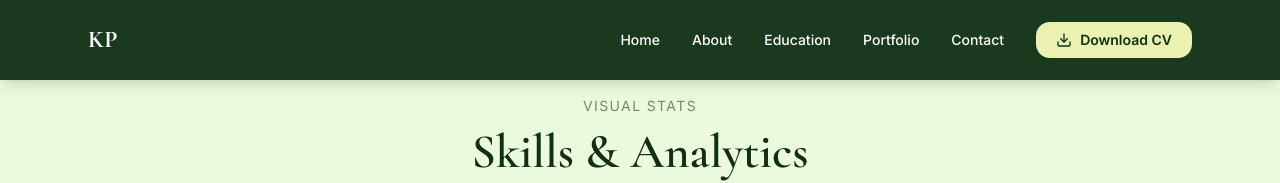
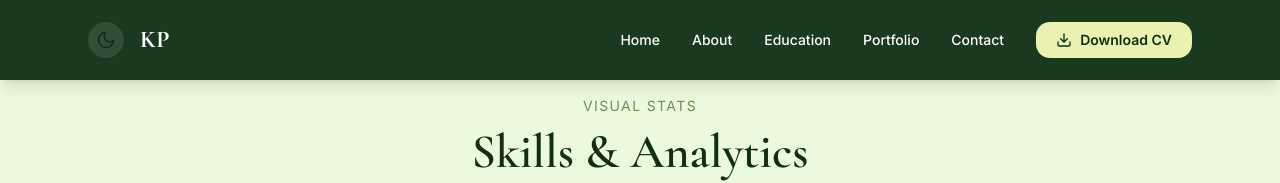
Before and after one commit to pablokrsh/Krisha-Online-Portfolio, a React (Vite) app: page /skills in a window 1280 px wide. Shown: the top 183 px of the page. Built offline with nearby package versions, Linux system fonts and the light colour scheme.

Commit message:
Add dark/light mode toggle in navbar

```diff
--- a/src/App.jsx
+++ b/src/App.jsx
@@ -1,4 +1,5 @@
 import { BrowserRouter, Routes, Route } from 'react-router-dom'
+import { ThemeProvider } from './context/ThemeContext'
 import Navbar from './components/Navbar'
 import Hero from './components/Hero'
 import Footer from './components/Footer'
@@ -11,6 +12,7 @@ import Contact from './pages/Contact'
 
 function App() {
   return (
+    <ThemeProvider>
       <BrowserRouter>
         <div className="min-h-screen bg-mint-100">
           <a href="#main-content" className="skip-link">Skip to main content</a>
@@ -29,6 +31,7 @@ function App() {
           <ScrollToTop />
         </div>
       </BrowserRouter>
+    </ThemeProvider>
   )
 }
 
--- a/src/components/Navbar.jsx
+++ b/src/components/Navbar.jsx
@@ -1,6 +1,7 @@
 import { useState, useEffect } from 'react'
-import { FiMenu, FiX, FiDownload } from 'react-icons/fi'
+import { FiMenu, FiX, FiDownload, FiSun, FiMoon } from 'react-icons/fi'
 import { Link, useLocation } from 'react-router-dom'
+import { useTheme } from '../context/ThemeContext'
 
 const navLinks = [
   { name: 'Home', href: '/' },
@@ -12,6 +13,7 @@ const navLinks = [
 
 export default function Navbar() {
   const location = useLocation()
+  const { theme, toggleTheme } = useTheme()
   const [mobileOpen, setMobileOpen] = useState(false)
 
   // Scroll to top on route change
@@ -33,6 +35,15 @@ export default function Navbar() {
       className="fixed top-0 left-0 right-0 z-50 h-20 bg-forest-900/95 backdrop-blur-[18px] shadow-lg"
     >
       <div className="container-main h-full flex items-center justify-between px-6 md:px-12">
+        {/* Left side: Theme toggle + Logo */}
+        <div className="flex items-center gap-4">
+          <button
+            onClick={toggleTheme}
+            aria-label={theme === 'light' ? 'Switch to dark mode' : 'Switch to light mode'}
+            className="p-2 rounded-lg bg-white/10 hover:bg-white/20 transition-colors duration-300"
+          >
+            {theme === 'light' ? <FiMoon size={20} /> : <FiSun size={20} />}
+          </button>
           <Link
             to="/"
             className="font-heading text-2xl font-bold text-white tracking-wide transition-colors duration-300 hover:text-lime-300"
@@ -40,6 +51,7 @@ export default function Navbar() {
           >
             KP
           </Link>
+        </div>
 
         <div className="hidden md:flex items-center gap-8">
           {navLinks.map((link) => (
--- /dev/null
+++ b/src/context/ThemeContext.jsx
@@ -0,0 +1,37 @@
+import { createContext, useContext, useEffect, useState, useCallback } from 'react'
+
+const ThemeContext = createContext(null)
+
+export function ThemeProvider({ children }) {
+  const [theme, setTheme] = useState(() => {
+    if (typeof window !== 'undefined') {
+      return localStorage.getItem('theme') || 'light'
+    }
+    return 'light'
+  })
+
+  useEffect(() => {
+    const root = window.document.documentElement
+    root.classList.remove('light', 'dark')
+    root.classList.add(theme)
+    localStorage.setItem('theme', theme)
+  }, [theme])
+
+  const toggleTheme = useCallback(() => {
+    setTheme(prev => prev === 'light' ? 'dark' : 'light')
+  }, [])
+
+  return (
+    <ThemeContext.Provider value={{ theme, setTheme, toggleTheme }}>
+      {children}
+    </ThemeContext.Provider>
+  )
+}
+
+export function useTheme() {
+  const context = useContext(ThemeContext)
+  if (!context) {
+    throw new Error('useTheme must be used within a ThemeProvider')
+  }
+  return context
+}
--- a/src/index.css
+++ b/src/index.css
@@ -3,6 +3,7 @@
 @tailwind utilities;
 
 :root {
+  /* Light theme (default) */
   --primary: #102F15;
   --primary-dark: #081A0D;
   --primary-light: #1A4322;
@@ -28,6 +29,28 @@
   --neo-shadow-pressed: inset 4px 4px 8px var(--neo-dark), inset -4px -4px 8px var(--neo-light);
 }
 
+/* Dark theme */
+.dark {
+  --primary: #EAF1B1;
+  --primary-dark: #F3F7D2;
+  --primary-light: #EAF1B1;
+  --secondary: #A9C08F;
+  --accent: #102F15;
+  --accent-light: #1A4322;
+  --background: #081A0D;
+  --surface: #102F15;
+  --text: #EBFADC;
+  --text-light: #A9C08F;
+  --text-white: #081A0D;
+  --border: #2E5A37;
+  /* Neumorphism dark */
+  --neo-light: #1A4322;
+  --neo-dark: #081A0D;
+  --neo-shadow: 8px 8px 16px var(--neo-dark), -8px -8px 16px var(--neo-light);
+  --neo-shadow-inset: inset 8px 8px 16px var(--neo-dark), inset -8px -8px 16px var(--neo-light);
+  --neo-shadow-pressed: inset 4px 4px 8px var(--neo-dark), inset -4px -4px 8px var(--neo-light);
+}
+
 * {
   margin: 0;
   padding: 0;
@@ -44,6 +67,7 @@ body {
   color: var(--text);
   background: var(--background);
   overflow-x: hidden;
+  transition: background-color var(--transition), color var(--transition);
 }
 
 h1, h2, h3, h4, h5, h6 {
```
Lines whose indentation alone changed are shown as unchanged.
